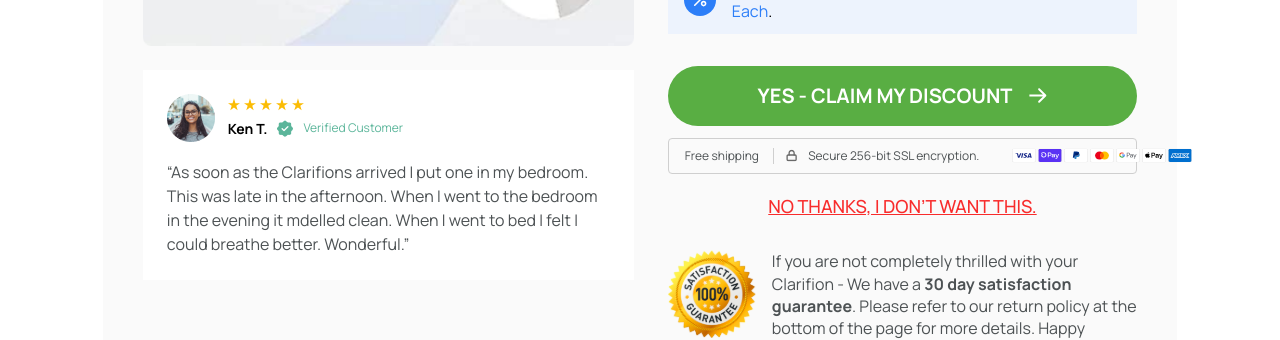
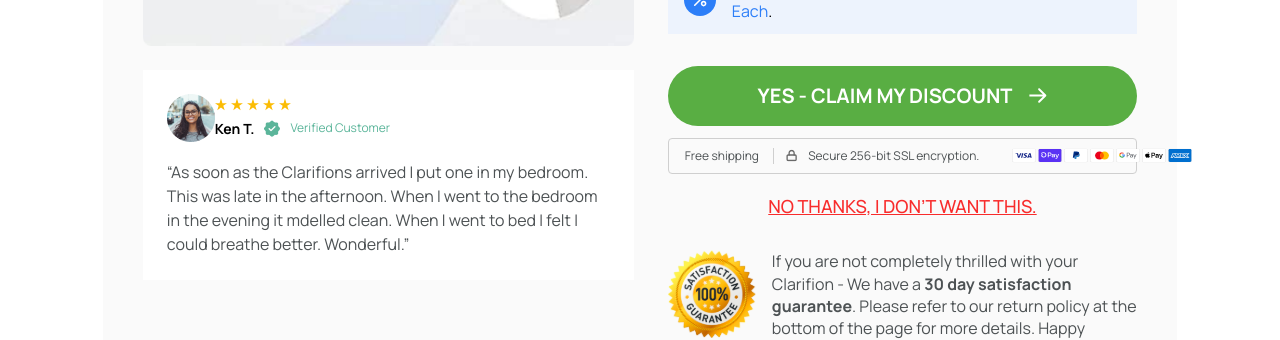
Before and after one commit to sebalp100/clarifion-react, a React (Vite) app: page / in a window 1280 px wide. Shown: the part 932-1272 px from the top of the page. Built offline with nearby package versions, Linux system fonts and the light colour scheme.

Commit message:
Destop card fix

```diff
--- a/src/pages/Homepage.jsx
+++ b/src/pages/Homepage.jsx
@@ -64,10 +64,10 @@
         </div>
       </div>
       <div className="flex items-center md:bg-[#FAFAFA] rounded-[10px] md:p-[40px] md:mx-[8.46%] md:mt-[40px] mb-[50px] md:mb-[61px] gap-[2.67vw] justify-between">
-        <div className="w-[38.34vw] hidden md:flex flex-col">
+        <div className="w-[38.34vw] hidden md:flex gap-[24px] flex-col">
           <img src="images/product-big.png" alt="product image" />
-          <div className="p-[24px] bg-white flex flex-col gap-[18px] mt-[24px]">
-            <div className="flex gap-[13px]">
+          <div className="bg-white flex flex-col p-[24px] gap-[18px]">
+            <div className="flex">
               <img src="images/review.png" alt="Review photo" />
               <div className="flex flex-col gap-[7.35px] justify-center">
                 <div className="flex items-center gap-1">
@@ -221,7 +221,7 @@
               <div className="flex gap-3 items-center justify-center pb-[12px] xl:pb-0 border-b-[1px] border-[#CFCFCF] xl:border-0">
                 <span className="w-[76px]">Free shipping</span>
                 <span className="bg-[#CFCFCF] h-4 w-[1px]"></span>
-                <div className="flex gap-2 w-[194px] xl:gap-[10px] items-center justify-center">
+                <div className="flex gap-2 w-[194px] xl:gap-[10px] 2xl:w-auto items-center justify-center">
                   <img src="images/lock-gray.svg" alt="Lock icon" />
                   <span className="">Secure 256-bit SSL encryption.</span>
                 </div>
```
